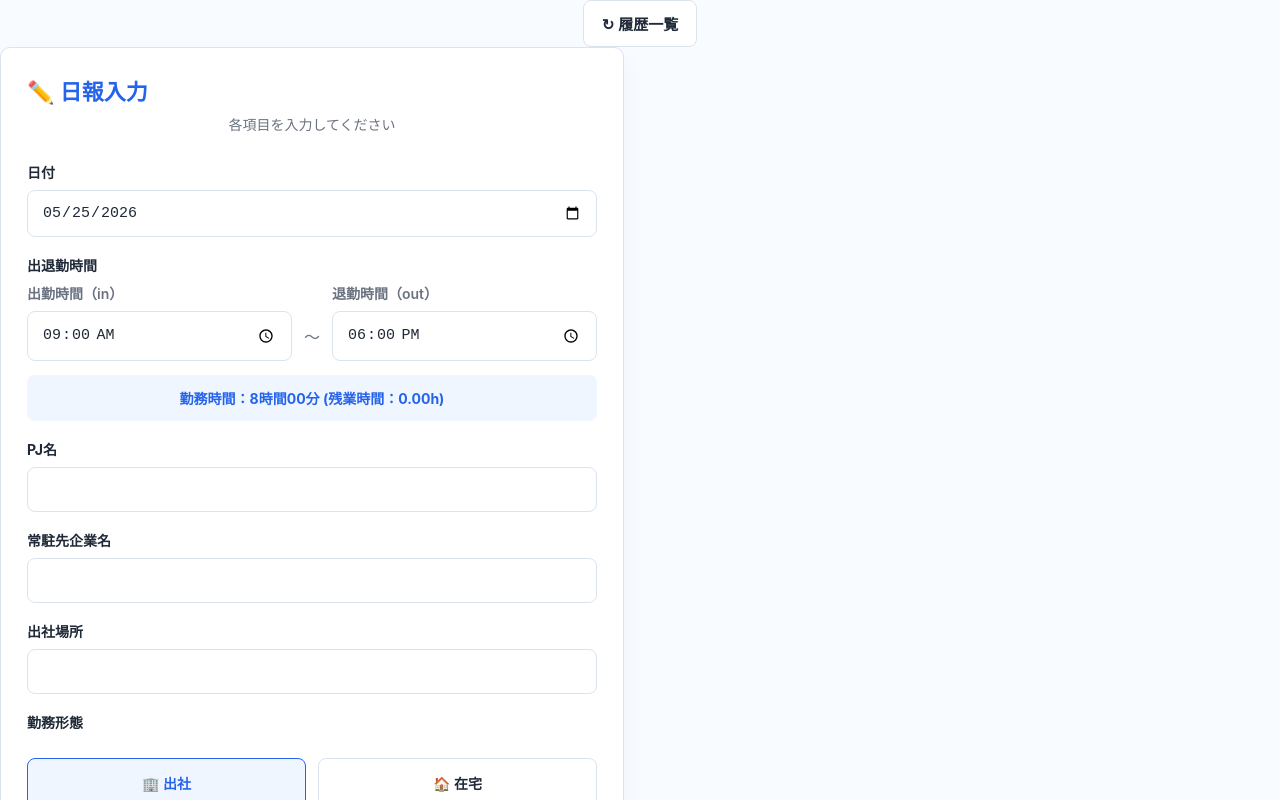
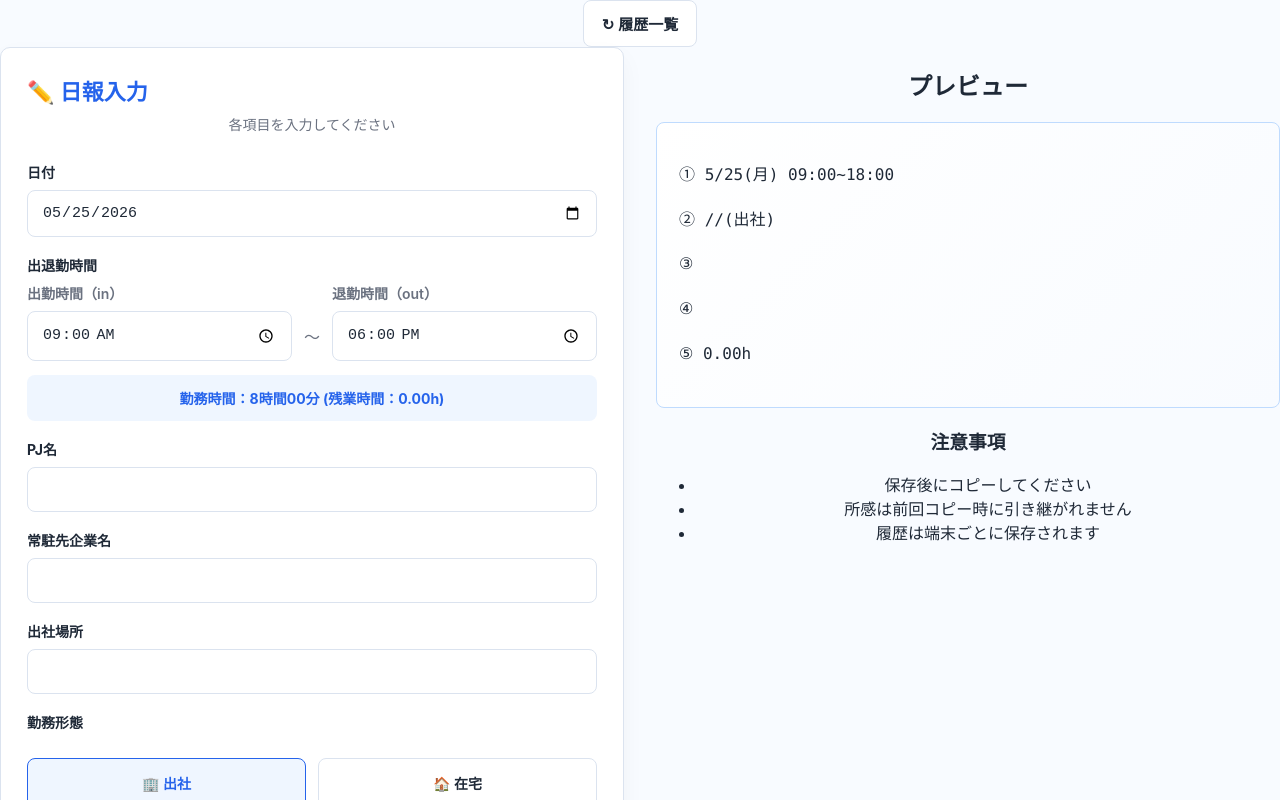
Before and after one commit to wannnari/dailyreport-app, a React (Create React App) app: page / in a window 1280 px wide. Shown: the top 800 px of the page. Built offline with nearby package versions, Linux system fonts and the light colour scheme.

Commit message:
プレビューPC版追加

```diff
--- /dev/null
+++ b/src/components/NoticeSection.tsx
@@ -0,0 +1,15 @@
+const NoticeSection = () => {
+  return (
+    <div className="notice-box">
+      <h3>注意事項</h3>
+
+      <ul>
+        <li>保存後にコピーしてください</li>
+        <li>所感は前回コピー時に引き継がれません</li>
+        <li>履歴は端末ごとに保存されます</li>
+      </ul>
+    </div>
+  );
+};
+
+export default NoticeSection;
--- a/src/components/Preview.tsx
+++ /dev/null
@@ -1,49 +0,0 @@
-import "../App.css";
-import { Report } from "../types/report";
-import { formatDateMMDDwithDay } from "../utils/formatDateMMDDwithDay";
-import {copyToClipboard } from "../utils/CopyToClipboard";
-import { buildReportText } from "../utils/buildReportText";
-
-type Props = {
-  report: Report;
-  onClose: () => void;
-};
-
-const Preview = ({report, onClose}: Props) => {
-  const date = formatDateMMDDwithDay(report.date);
-  const reportText = buildReportText(report);
-  return (
-    <div className="modal-overlay" id="previewModal" aria-hidden="true" onClick={onClose}>
-      <div
-        className="modal"
-        role="dialog"
-        aria-modal="true"
-        aria-labelledby="modalTitle"
-      >
-        <div className="modal-header">
-          <h2 id="modalTitle">プレビュー</h2>
-          <button className="close-button" id="closePreviewButton">
-            閉じる
-          </button>
-        </div>
-        <div className="preview-box" id="modalPreview" >
-        <p>① {date} {report.inTime}~{report.outTime}</p>
-        <p>② {report.projectName}/{report.clientName}/{report.workPlace}({report.workStyle})</p>
-        <p>③ {report.workMemo}</p>
-        <p>④ {report.memo}</p>
-        <p>⑤ {report.overTime}</p>
-        </div>
-        <div className="modal-actions">
-          <button className="secondary" id="modalCloseButton" onClick={onClose}>
-            戻る
-          </button>
-          <button className="primary" id="modalCopyButton" onClick={()=>copyToClipboard(reportText)}>
-            📋 コピー
-          </button>
-        </div>
-      </div>
-    </div>
-  );
-};
-
-export default Preview;
--- /dev/null
+++ b/src/components/PreviewContent.tsx
@@ -0,0 +1,25 @@
+import "../App.css";
+import { Report } from "../types/report";
+import { formatDateMMDDwithDay } from "../utils/formatDateMMDDwithDay";
+
+const PreviewContent = ({ report }: { report: Report }) => {
+  const date = formatDateMMDDwithDay(report.date);
+  return (
+    <div>
+      <div className="preview-box" id="modalPreview">
+        <p>
+          ① {date} {report.inTime}~{report.outTime}
+        </p>
+        <p>
+          ② {report.projectName}/{report.clientName}/{report.workPlace}(
+          {report.workStyle})
+        </p>
+        <p>③ {report.workMemo}</p>
+        <p>④ {report.memo}</p>
+        <p>⑤ {report.overTime}</p>
+      </div>
+    </div>
+  );
+};
+
+export default PreviewContent;
--- /dev/null
+++ b/src/components/PreviewModal.tsx
@@ -0,0 +1,41 @@
+import PreviewContent from "./PreviewContent";
+import { Report } from "../types/report";
+import { copyToClipboard } from "../utils/CopyToClipboard";
+import { buildReportText } from "../utils/buildReportText";
+
+type Props = {
+  report: Report;
+  onClose: () => void;
+};
+
+const PreviewModal = ({ report, onClose }: Props) => {
+  const reportText = buildReportText(report);
+  return (
+    <div className="modal-overlay">
+      <div className="modal-content">
+        <div className="preview-box" id="modalPreview">
+          <h2>プレビュー</h2>
+          <PreviewContent report={report} />
+          <div className="modal-actions">
+            <button
+              className="secondary"
+              id="modalCloseButton"
+              onClick={onClose}
+            >
+              戻る
+            </button>
+            <button
+              className="primary"
+              id="modalCopyButton"
+              onClick={() => copyToClipboard(reportText)}
+            >
+              📋 コピー
+            </button>
+          </div>
+        </div>
+      </div>
+    </div>
+  );
+};
+
+export default PreviewModal;
--- /dev/null
+++ b/src/components/PreviewPanel.tsx
@@ -0,0 +1,15 @@
+import PreviewContent from "./PreviewContent";
+import NoticeSection from "./NoticeSection";
+import { Report } from "../types/report";
+
+const PreviewPanel = ({ report }: { report: Report }) => {
+  return (
+    <section className="preview-panel">
+      <h2>プレビュー</h2>
+      <PreviewContent report={report} />
+      <NoticeSection />
+    </section>
+  );
+};
+
+export default PreviewPanel;
--- a/src/components/Report.tsx
+++ b/src/components/Report.tsx
@@ -3,16 +3,19 @@ import React, { useState, useEffect, ReactEventHandler } from "react";
 import "../css/Report.css";
 import "../App.css";
 
+import PreviewPanel from "./PreviewPanel";
+import ReportListModal from "../components/ReportListModal";
+import PreviewModal from "./PreviewModal";
+
+import { Report, InitialReport } from "../types/report";
+import { TimeString } from "../types/Time";
+import { validateErrors } from "../types/validateErrors";
+
 import { buildReportText } from "../utils/buildReportText";
 import { calcWorkTime } from "../utils/calcWorkTime";
-import { Report, InitialReport } from "../types/report";
-import { TimeString } from "../types/Time";
-import Preview from "./Preview";
 import { calcOverTime } from "../utils/calcOverTime";
 import { copyToClipboard } from "../utils/CopyToClipboard";
-import ReportListModal from "../components/ReportListModal";
 import { validateReport } from "../utils/ValidateReport";
-import { validateErrors } from "../types/validateErrors";
 
 type Props = {
   report: Report;
@@ -266,7 +269,7 @@ export default function ReportForm({ report, setReport, showMessage }: Props) {
               ↩ 前回コピー
             </button>
             <button
-              className="secondary preview-mobile-button"
+              className="secondary preview-mobile-button preview-mobile"
               id="openPreviewButton"
               onClick={() => setIsPreviewOpen(true)}
             >
@@ -289,8 +292,14 @@ export default function ReportForm({ report, setReport, showMessage }: Props) {
             ※ スマホではプレビューをボタンから確認できます
           </div>
         </section>
+        <div className="preview-desktop">
+          <PreviewPanel report={report} />
+        </div>
         {isPreviewOpen && (
-          <Preview report={report} onClose={() => setIsPreviewOpen(false)} />
+          <PreviewModal
+            report={report}
+            onClose={() => setIsPreviewOpen(false)}
+          />
         )}
         {isListOpen && (
           <ReportListModal
--- a/src/css/Report.css
+++ b/src/css/Report.css
@@ -418,3 +418,21 @@ label {
   display: block;
   text-align: left;
 }
+
+.preview-desktop {
+  display: block;
+}
+
+.preview-mobile {
+  display: none;
+}
+
+@media (max-width: 768px) {
+  .preview-desktop {
+    display: none;
+  }
+
+  .preview-mobile {
+    display: block;
+  }
+}
```
Also changed, not shown: src/ListForm.tsx (deleted, +0 -13 lines), src/components/RecentHistory.tsx (added, +20 -0 lines).
